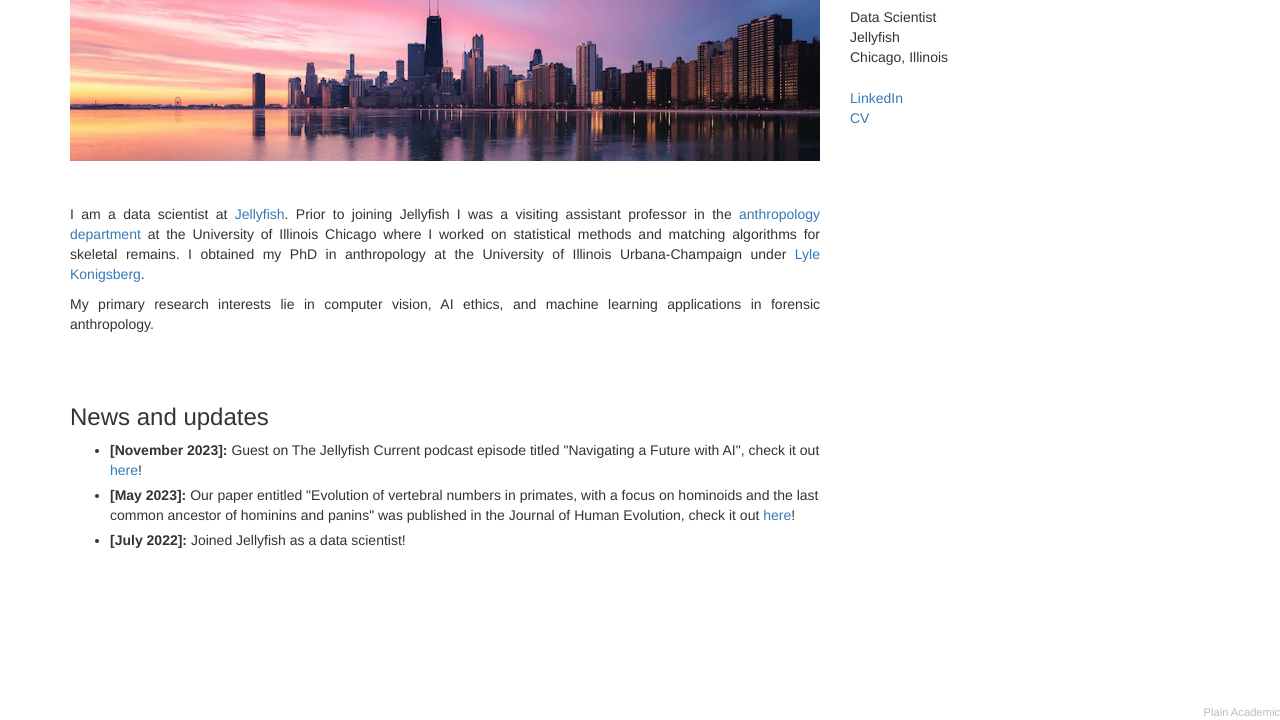
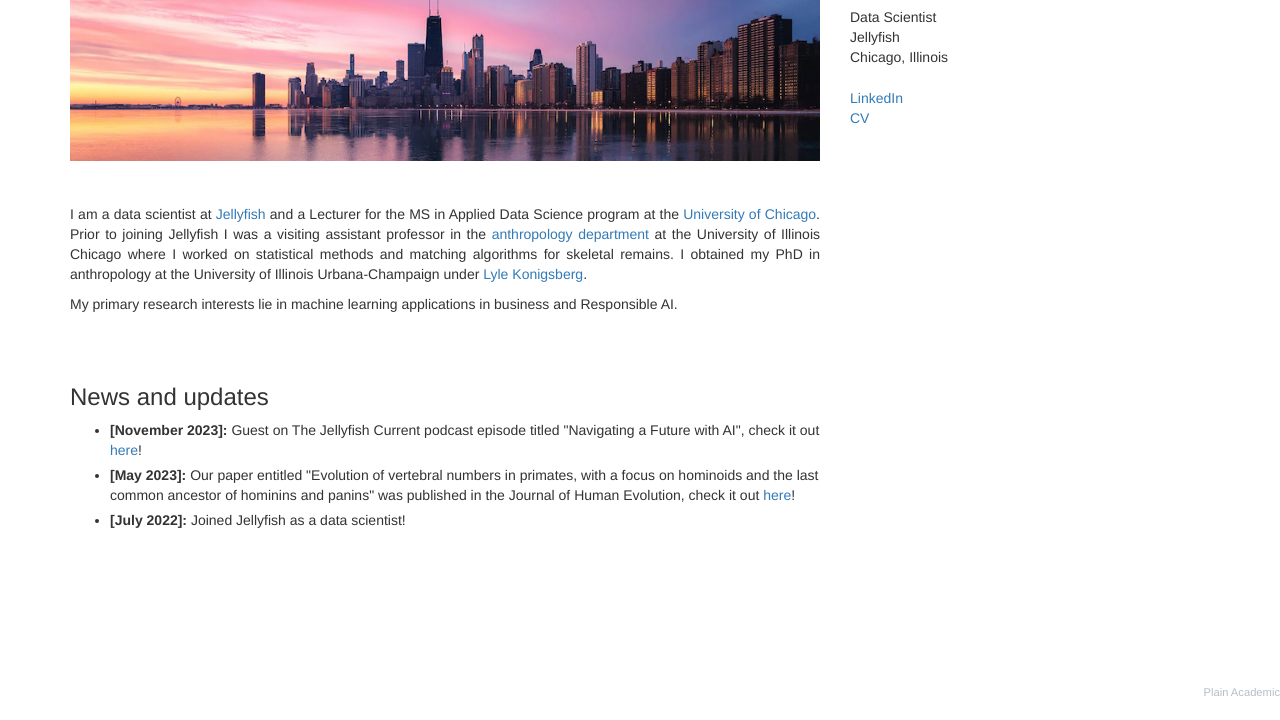
Before and after one commit to alee103/alee103.github.io, a plain HTML site: page index.html in a window 1280 px wide. Shown: the part 169-889 px from the top of the page. Drawn offline with nearby package versions, Linux system fonts and the light colour scheme.

Commit message:
Update index.html

```diff
--- a/index.html
+++ b/index.html
@@ -67,9 +67,9 @@
                 <a target="_blank"><img class="img-responsive" src="photo_chi.jpg"></a><br>
 
                 <div style="margin-top:3%; text-align:justify;">
-                <p> I am a data scientist at <a href="https://www.jellyfish.com/en-us/">Jellyfish</a>. Prior to joining Jellyfish I was a visiting assistant professor in the <a href="https://anth.uic.edu">anthropology department</a> at the University of Illinois Chicago where I worked on statistical methods and matching algorithms for skeletal remains. I obtained my PhD in anthropology at the University of Illinois Urbana-Champaign under <a href="http://faculty.las.illinois.edu/lylek/"">Lyle Konigsberg</a>.</p>
+                <p> I am a data scientist at <a href="https://www.jellyfish.com/en-us/">Jellyfish</a> and a Lecturer for the MS in Applied Data Science program at the <a href="https://datascience.uchicago.edu/education/masters-programs/ms-in-applied-data-science/">University of Chicago</a>. Prior to joining Jellyfish I was a visiting assistant professor in the <a href="https://anth.uic.edu">anthropology department</a> at the University of Illinois Chicago where I worked on statistical methods and matching algorithms for skeletal remains. I obtained my PhD in anthropology at the University of Illinois Urbana-Champaign under <a href="http://faculty.las.illinois.edu/lylek/"">Lyle Konigsberg</a>.</p>
 
-                <p>My primary research interests lie in computer vision, AI ethics, and machine learning applications in forensic anthropology. <!--See <a href="research.html">here</a> for a more detailed description of my research projects.-->
+                <p>My primary research interests lie in machine learning applications in business and Responsible AI. <!--See <a href="research.html">here</a> for a more detailed description of my research projects.-->
                 </p>
 
                 <br />
```
